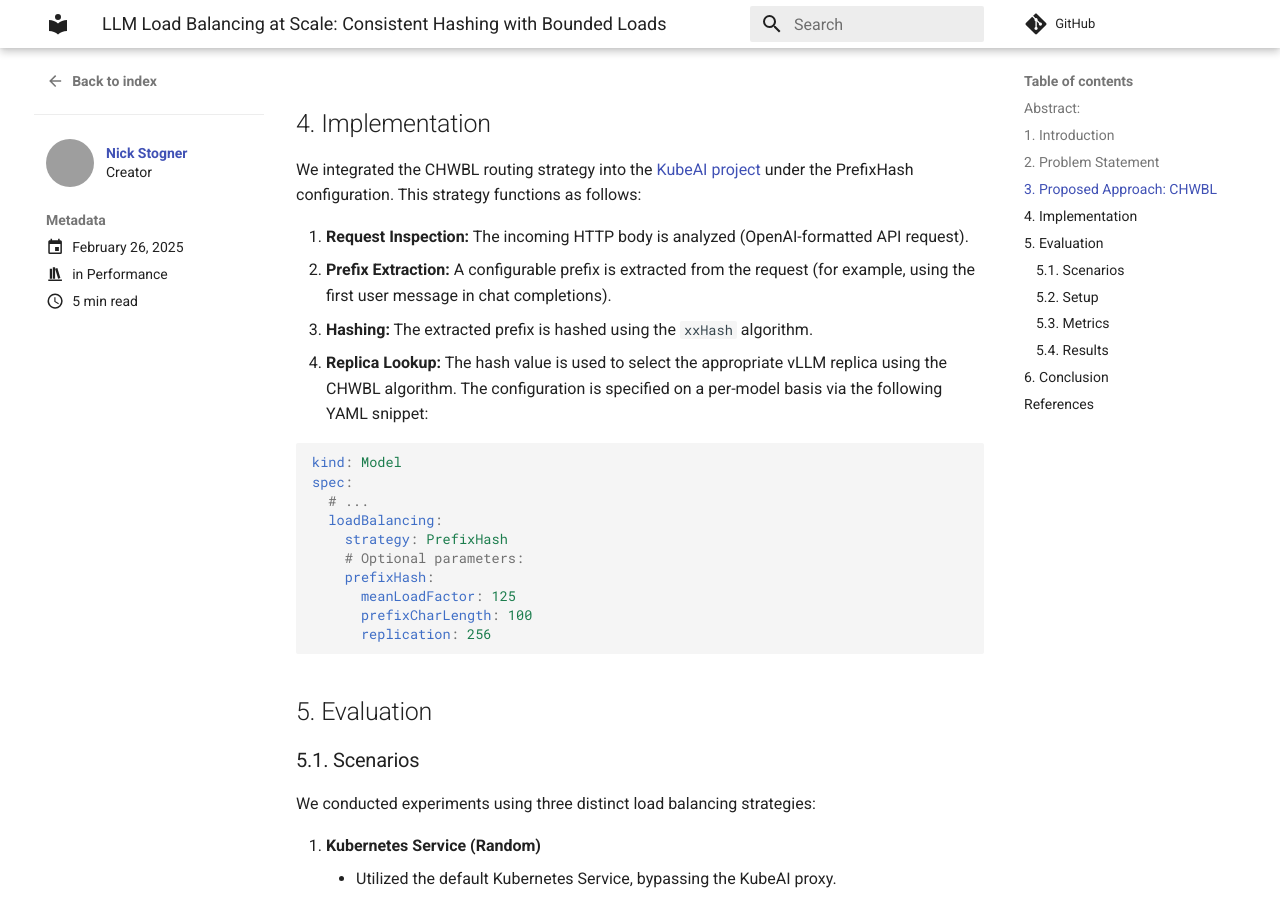
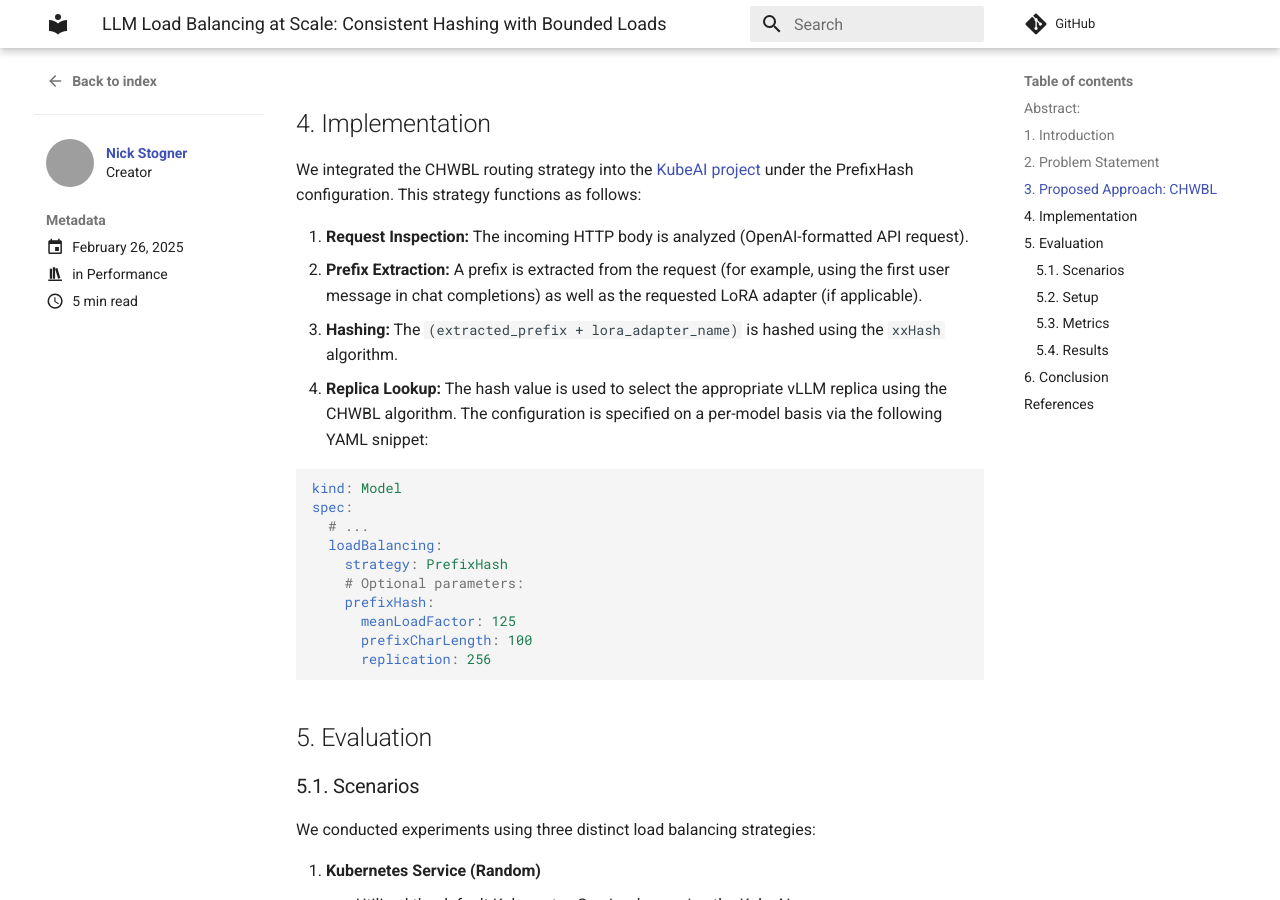
Before and after one commit to substratusai/kubeai, an MkDocs documentation site: the page built from docs/blog/posts/llm-load-balancing-at-scale-chwbl.md, in a window 1280 px wide and 900 px high, scrolled down 3394 px. Built offline with MkDocs 1.6.1 and Material for MkDocs 9.7.7, drawn with Linux system fonts in a browser that asks for light colours; comment, search, counter and statistics services are not loaded; grey boxes are pictures that could not be loaded.

Commit message:
Clarify LoRA adapters in paper

```diff
--- a/docs/blog/posts/llm-load-balancing-at-scale-chwbl.md
+++ b/docs/blog/posts/llm-load-balancing-at-scale-chwbl.md
@@ -54,8 +54,8 @@ The CHWBL algorithm extends traditional consistent hashing by incorporating load
 We integrated the CHWBL routing strategy into the <a href="https://github.com/substratusai/kubeai" target="_blank">KubeAI project</a> under the PrefixHash configuration. This strategy functions as follows:
 
 1. **Request Inspection:** The incoming HTTP body is analyzed (OpenAI-formatted API request).
-2. **Prefix Extraction:** A configurable prefix is extracted from the request (for example, using the first user message in chat completions).
-3. **Hashing:** The extracted prefix is hashed using the `xxHash` algorithm.
+2. **Prefix Extraction:** A prefix is extracted from the request (for example, using the first user message in chat completions) as well as the requested LoRA adapter (if applicable).
+3. **Hashing:** The `(extracted_prefix + lora_adapter_name)` is hashed using the `xxHash` algorithm.
 4. **Replica Lookup:** The hash value is used to select the appropriate vLLM replica using the CHWBL algorithm.
 The configuration is specified on a per-model basis via the following YAML snippet:
 
```
